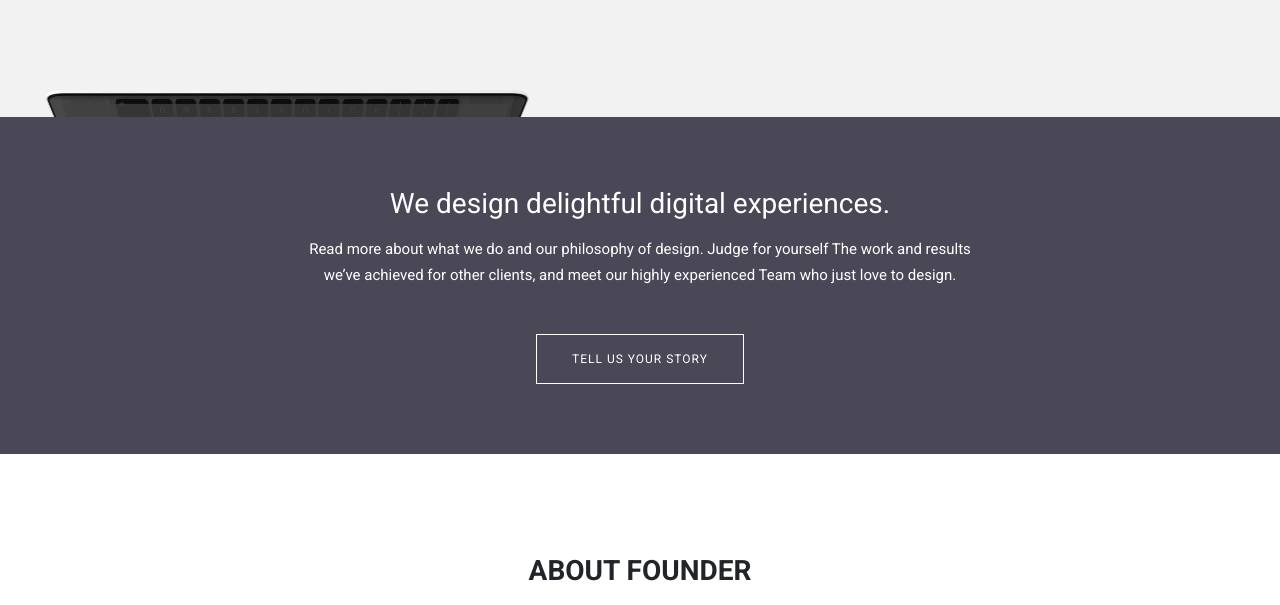
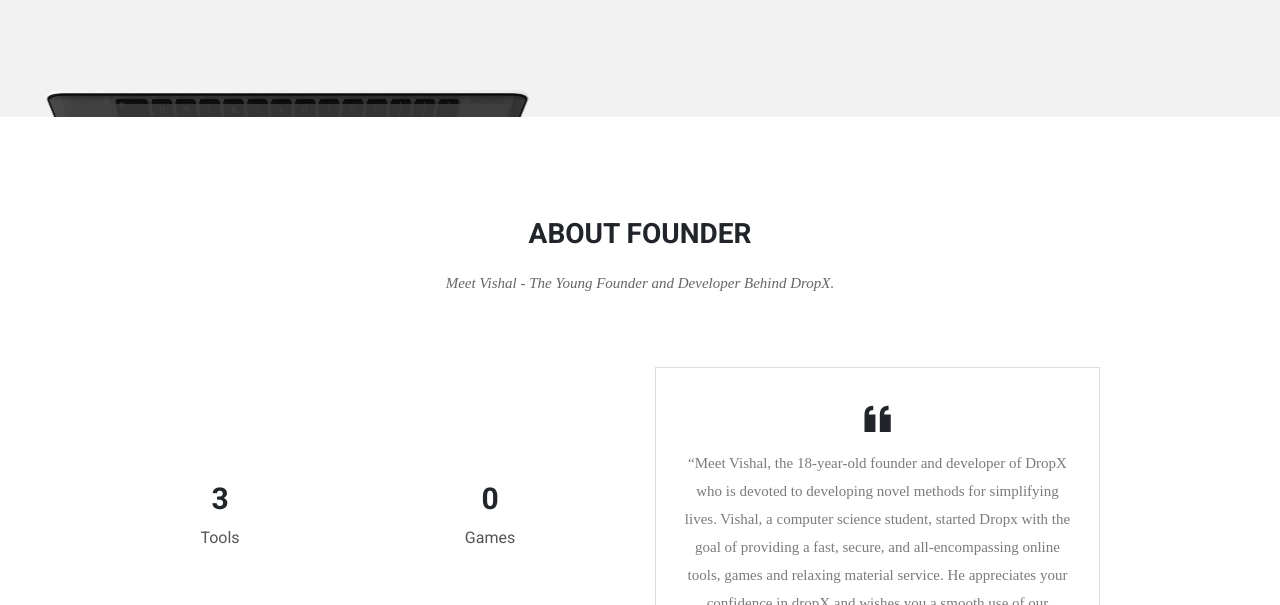
Before and after one commit to Vishalsan143/Dropx, a plain HTML site: page index.html in a window 1280 px wide. Shown: the part 3219-3824 px from the top of the page. Drawn offline with Linux system fonts and the light colour scheme; some packages are replaced by stand-ins of ours; files whose address does not match are found by name; a web font is replaced by a local one.

Commit message:
Update index.html

```diff
--- a/index.html
+++ b/index.html
@@ -1,11 +1,6 @@
 <!DOCTYPE html>
 
-<!--
- // WEBSITE: https://themefisher.com
- // TWITTER: https://twitter.com/themefisher
- // FACEBOOK: https://www.facebook.com/themefisher
- // GITHUB: https://github.com/themefisher/
--->
+
 
 <html lang="en">
 <head>
@@ -13,7 +8,7 @@
   <!-- Basic Page Needs
   ================================================== -->
   <meta charset="utf-8">
-  <title>Airspace | Creative Agency Bootstrap Template</title>
+  <title>DropX</title>
 
   <!-- Mobile Specific Metas
   ================================================== -->
@@ -40,6 +35,13 @@
 
   <!-- Main Stylesheet -->
   <link rel="stylesheet" href="css/style.css">
+	<script>
+  window.dataLayer = window.dataLayer || [];
+  function gtag(){dataLayer.push(arguments);}
+  gtag('js', new Date());
+
+  gtag('config', 'G-7RCZTQHW7H');
+</script>
 
 </head>
 
@@ -212,20 +214,7 @@
 
 
 
-<section class="call-to-action bg-1 section-sm overly">
-	<div class="container">
-		<div class="row">
-			<div class="col-md-12">
-				<div class="block">
-					<h2 class="mb-3">We design delightful digital experiences.</h2>
-					<p>Read more about what we do and our philosophy of design. Judge for yourself The work and results <br> we’ve
-						achieved for other clients, and meet our highly experienced Team who just love to design.</p>
-					<a class="btn btn-main btn-solid-border" href="contact.html">Tell Us Your Story</a>
-				</div>
-			</div>
-		</div>
-	</div>
-</section>
+
 
 <!-- Content Start -->
 <section class="testimonial">
```
